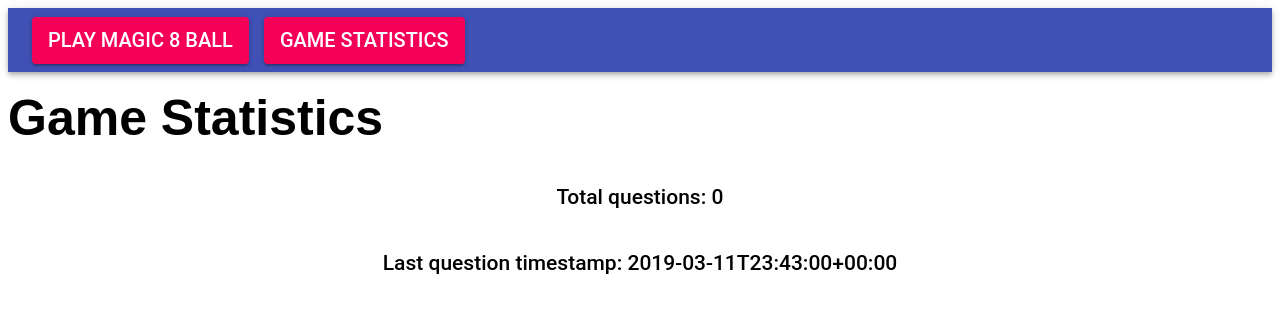
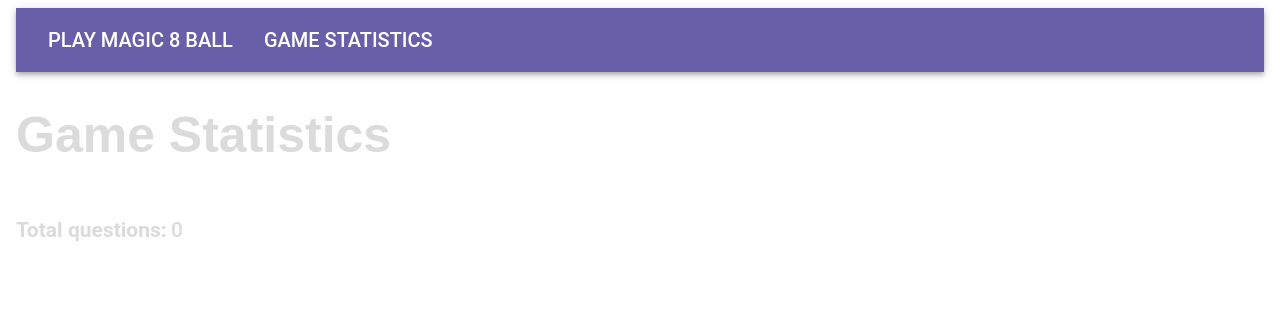
Before and after one commit to tashmulla/magiceightball, a Next.js app: page /statistics in a window 1280 px wide. Shown: the top 312 px of the page. Built offline with nearby package versions, Linux system fonts and the light colour scheme.

Commit message:
Formed magic ball layout and changed colour designs.

```diff
--- a/components/Header.js
+++ b/components/Header.js
@@ -5,6 +5,7 @@ import Typography from '@material-ui/core/Typography'
 import Button from '@material-ui/core/Button'
 import PropTypes from 'prop-types'
 import { withStyles } from '@material-ui/core/styles'
+import { red, blue } from '@material-ui/core/colors'
 
 const linkStyle = {
   marginRight: 15,
@@ -13,14 +14,14 @@ const linkStyle = {
 
 const Header = () => (
     <div>
-      <AppBar position="static">
+      <AppBar position="static" style={{ background: "#685fa8" }}>
         <Toolbar>
           <Typography variant="title" color="inherit">
             <Link href="/">
-              <Button variant="contained" color="secondary" style={linkStyle}>Play Magic 8 Ball</Button>
+              <Button color="inherit" style={linkStyle}>Play Magic 8 Ball</Button>
             </Link>
             <Link href="/statistics">
-              <Button variant="contained" color="secondary" style={linkStyle}>Game Statistics</Button>
+              <Button color="inherit" style={linkStyle}>Game Statistics</Button>
             </Link>
           </Typography>
         </Toolbar>
--- a/pages/statistics.js
+++ b/pages/statistics.js
@@ -1,4 +1,3 @@
-// import Layout from '../components/MyLayout.js'
 import Header from '../components/Header.js'
 import Link from 'next/link'
 import { Component } from "react";
@@ -12,7 +11,7 @@ class StatsPage extends Component {
     super(props);
     this.state = {
       count: 0,
-      moment: undefined
+      time: undefined
     };
     this.incrementCounter = this.incrementCounter.bind(this);
   }
@@ -33,15 +32,13 @@ class StatsPage extends Component {
 
   render() {
     return (
-      <main>
+      <body>
         <Header />
+          <h1 style={{color:'#dbdbdb'}}>Game Statistics</h1>
             <Typography variant="title" color="inherit">
-            <h1>Game Statistics</h1>
-            <div style={{display: 'flex',  justifyContent:'center', alignItems:'center'}}>
-              <p>Total questions: {this.state.count}</p>
-            </div>
-            <div style={{display: 'flex',  justifyContent:'center', alignItems:'center'}}>
-              <p>Last question timestamp: {moment(this.date).format()}</p>
+                <div style={{display: 'flex',  justifyContent:'left', alignItems:'center', color:'#dbdbdb'}}>
+                  <p style={{fontWeight:'bold', marginRight:'0.2em'}}>Total questions:</p>
+                  <p> { this.state.count }</p>
                 </div>
               </Typography>
         <style jsx>{`
@@ -50,18 +47,9 @@ class StatsPage extends Component {
             font-size:50px;
           }`}
         </style>
-      </main>
+      </body>
     )
   }
-
-  /*const Stats = props => {
-  return (
-    <div>
-      <p>Count: {props.count}</p>
-    </div>
-    );
-  };*/
-
 }
 
 export default StatsPage;
--- a/server.js
+++ b/server.js
@@ -52,8 +52,6 @@ app.prepare()
     console.log("Raw answer: ");
     console.log(answers[number]);
     res.status(200).send(answers[number]);
-    console.log("Response: ");
-    console.log(res);
   })
 
 })
```
Also changed, not shown: package.json (+9 -0 lines), pages/App.js (+41 -18 lines), 1 other file (tests, documents, lock files or other folders). Lines whose indentation alone changed are shown as unchanged.
